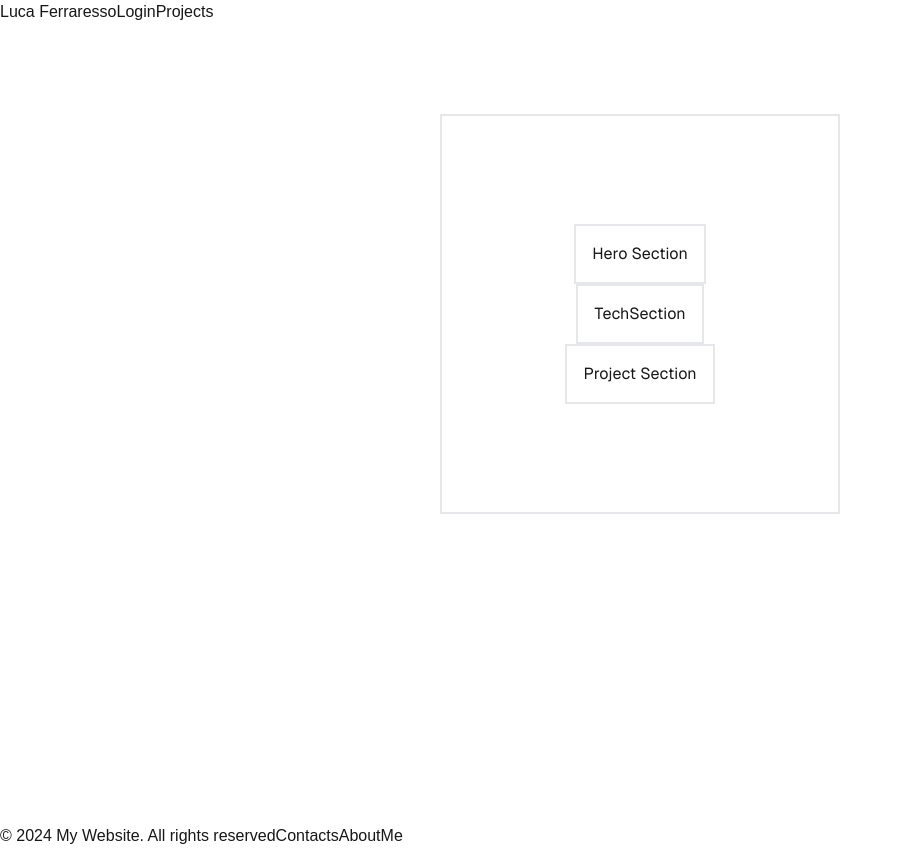
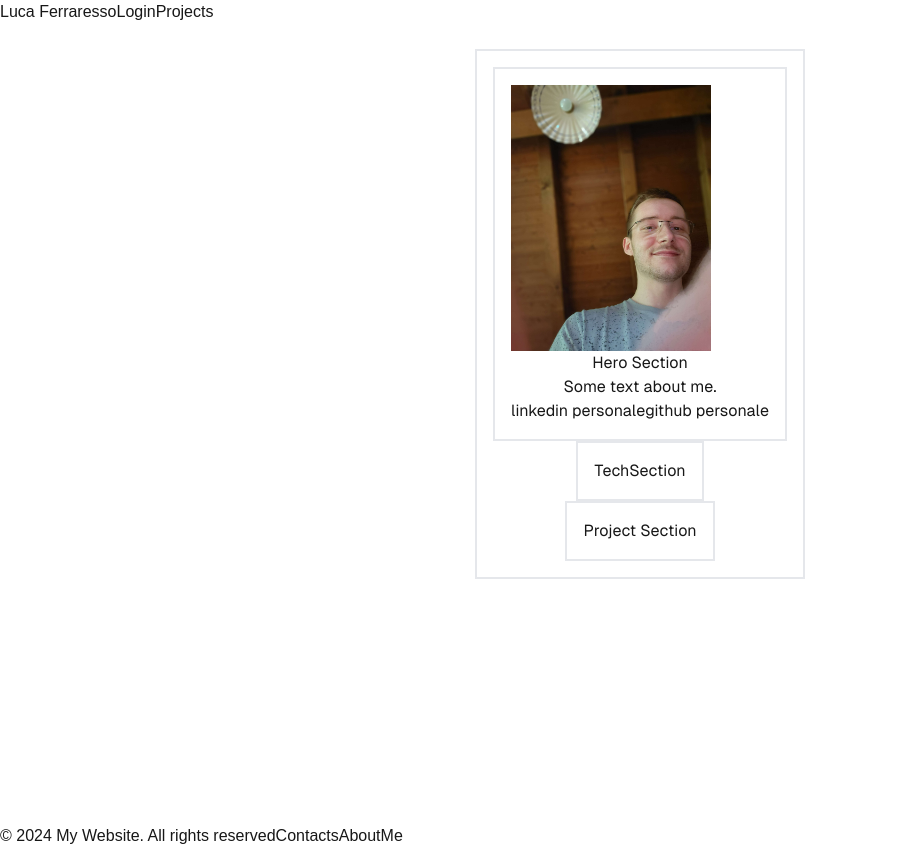
Before and after one commit to LucaFerraresso/TypeScript-Portfolio, a Next.js app in the folder portfolioproject/: page / in a window 1280 px wide. Shown: the whole page, without its empty margins (0-903 px from the left). Built offline with nearby package versions, Linux system fonts and the light colour scheme.

Commit message:
fix position (temporary)

```diff
--- a/portfolioproject/app/page.tsx
+++ b/portfolioproject/app/page.tsx
@@ -16,7 +16,7 @@ export default function Home() {
 
   return (
     <>
-      <div className="mt-[400px] flex flex-col justify-center items-center border-2 h-[400px] w-[400px]">
+      <div className="mt-[400px] flex flex-col justify-center items-center text-center p-4 border-2">
         {/* Hero Section */}
         <motion.div
           className="border-2 p-4 flex justify-center items-center text-center "
--- a/portfolioproject/src/components/HeroSection.tsx
+++ b/portfolioproject/src/components/HeroSection.tsx
@@ -1,9 +1,14 @@
 import React from "react";
+import Image from "next/image";
 
 const HeroSection = () => {
   return (
     <div className="hero-section">
+      <Image src="/images/myFoto.jpg" alt="myFoto" width={200} height={200} />
       <h1>Hero Section</h1>
+      <p>Some text about me.</p>
+      <button>linkedin personale</button>
+      <button>github personale</button>
     </div>
   );
 };
```
